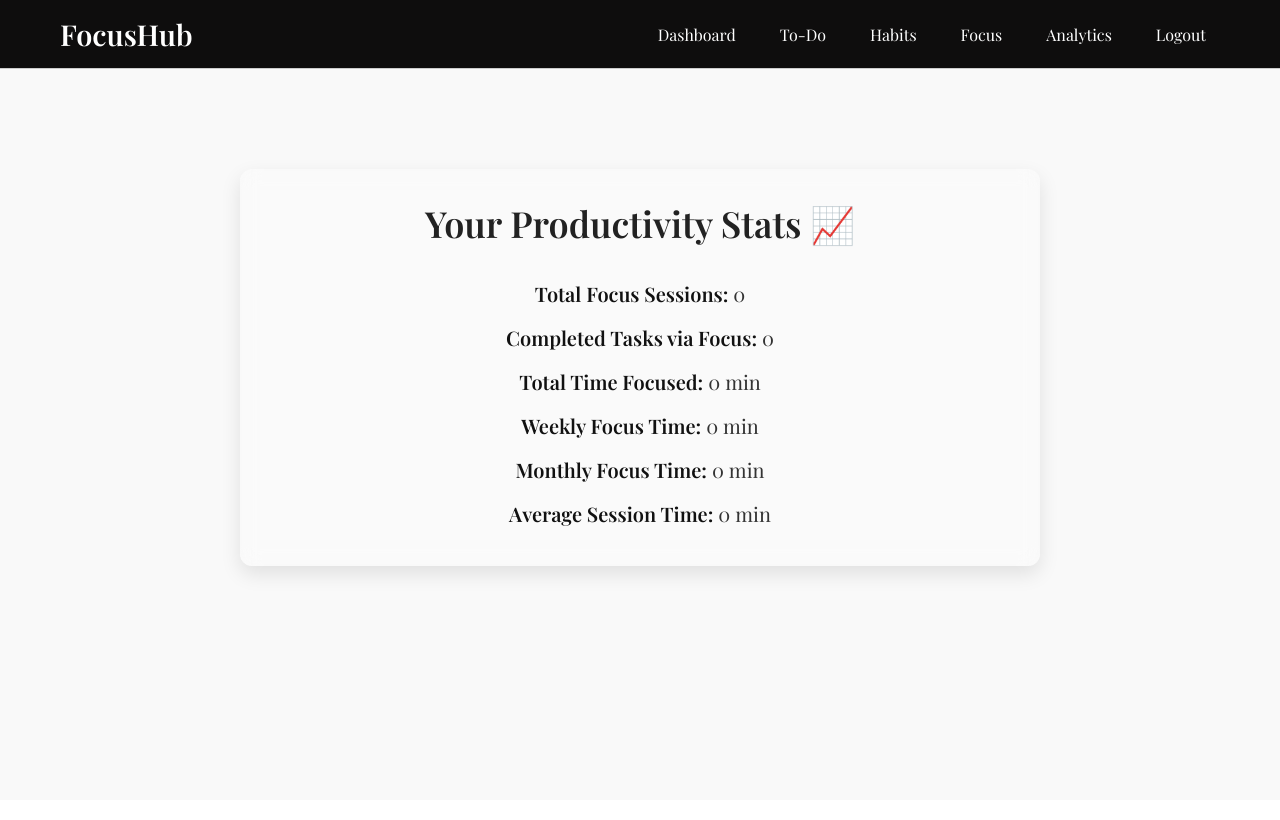
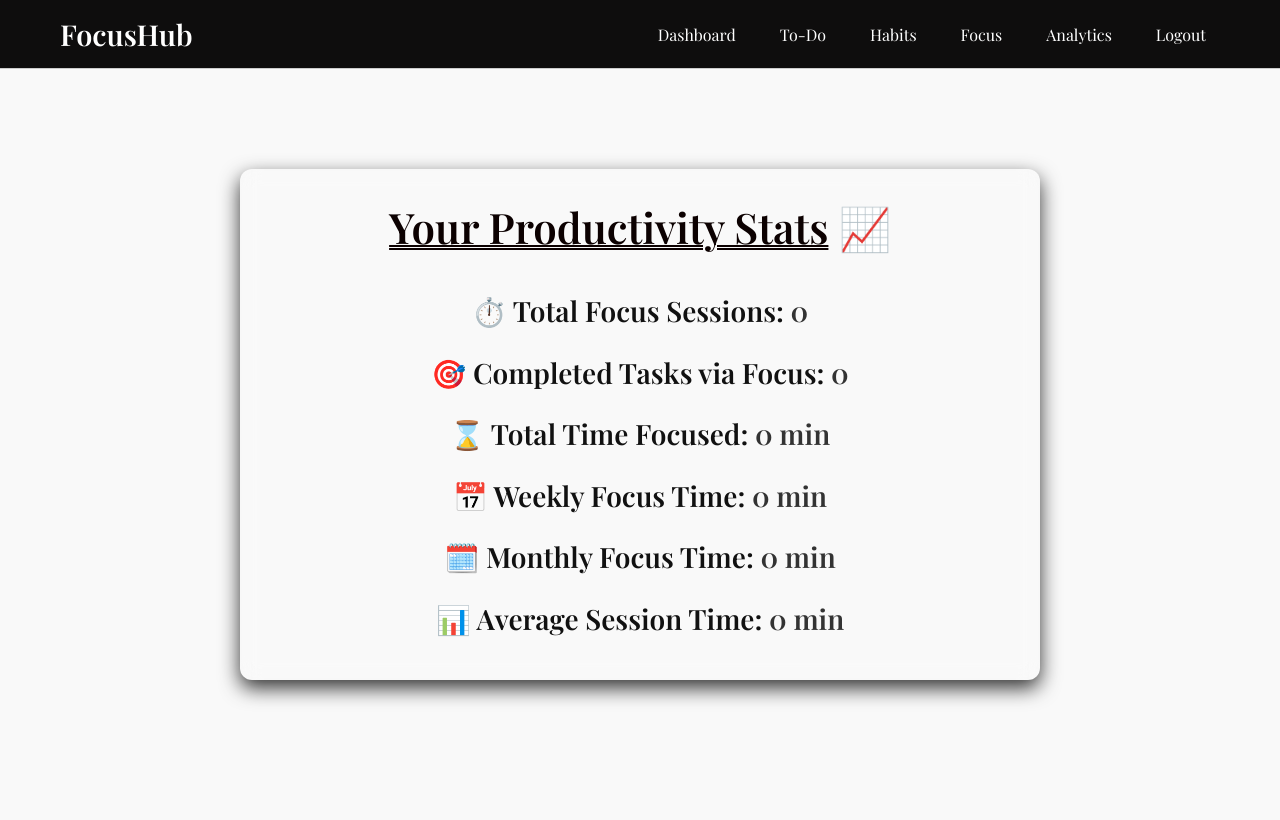
Before and after one commit to SpandanMukherjee/X-UberanceProj, a Django app: page /analytics/ in a window 1280 px wide. Before the commit the page ends 580 px from the top, so only its background shows below. Run offline with Django 5.2, Linux system fonts and the light colour scheme; a user stored in the database is signed in; data comes from the database, SQL or seed files in the repository.

Commit message:
Update analytics.html

```diff
--- a/focushub/templates/analytics.html
+++ b/focushub/templates/analytics.html
@@ -1,28 +1,43 @@
+
 {% extends "base.html" %}
 {% block content %}
+<title>FocusHub - Productivity Analytics</title>
 <style>
+    body {
+        background-image: url('BG-1.jpeg'); /* adjust path if needed */
+        background-size: cover;
+        background-position: center;
+        font-family: 'Playfair Display', serif;
+    }
+    h2 {
+        text-align: center;
+        margin-bottom: 25px;
+        font-size: 42px;
+    }
+    .stats {
+        font-family: 'Playfair Display', serif;
+        font-weight: bold;
+        color: #0c0101;
+        text-decoration: underline;
+        text-decoration-thickness: 2px;
+        text-decoration-style: double;
+    }
     .analytics-container {
         max-width: 800px;
         margin: 60px auto;
         padding: 30px;
         border-radius: 12px;
-        background: rgba(255, 255, 255, 0.2);
+        background: transparent;
         backdrop-filter: blur(10px);
-        box-shadow: 0 8px 20px rgba(0, 0, 0, 0.1);
+        box-shadow: 0 8px 20px rgba(0, 0, 0, 0.8);
         font-family: 'Playfair Display', serif;
         text-align: center;
     }
-
-    .analytics-container h2 {
-        font-size: 36px;
-        margin-bottom: 25px;
-        color: #222;
-    }
-
     .analytics-stats {
-        font-size: 20px;
+        font-size: 28px;
         line-height: 2.2em;
         color: #333;
+        font-weight: bold;
     }
 
     .analytics-stats strong {
@@ -31,14 +46,14 @@
 </style>
 
 <div class="analytics-container">
-    <h2>Your Productivity Stats 📈</h2>
+    <h2><span class="stats">Your Productivity Stats</span> 📈</h2>
     <div class="analytics-stats">
-        <p><strong>Total Focus Sessions:</strong> {{ total_sessions }}</p>
-        <p><strong>Completed Tasks via Focus:</strong> {{ completed_tasks }}</p>
-        <p><strong>Total Time Focused:</strong> {{ total_focus_time }}</p>
-        <p><strong>Weekly Focus Time:</strong> {{ weekly_focus_time }}</p>
-        <p><strong>Monthly Focus Time:</strong> {{ monthly_focus_time }}</p>
-        <p><strong>Average Session Time:</strong> {{ avg_focus_time }}</p>
+        <p>⏱️ <strong>Total Focus Sessions:</strong> {{ total_sessions }}</p>
+        <p>🎯 <strong>Completed Tasks via Focus:</strong> {{ completed_tasks }}</p>
+        <p>⌛ <strong>Total Time Focused:</strong> {{ total_focus_time }}</p>
+        <p>📅 <strong>Weekly Focus Time:</strong> {{ weekly_focus_time }}</p>
+        <p>🗓️ <strong>Monthly Focus Time:</strong> {{ monthly_focus_time }}</p>
+        <p>📊 <strong>Average Session Time:</strong> {{ avg_focus_time }}</p>
     </div>
 </div>
 {% endblock %}
```
